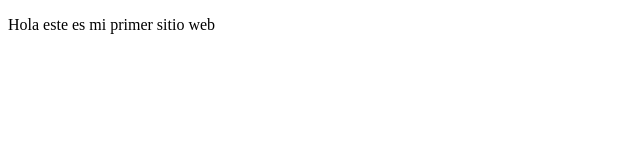
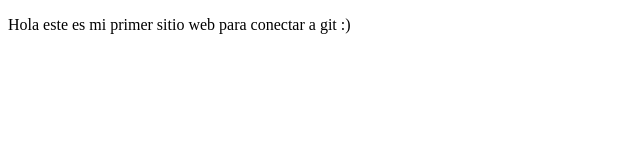
Before and after one commit to atrojgl/proyectodemo, a plain HTML site: page index.html in a window 1280 px wide. Shown: the whole page, without its empty margins (0-640 px from the left). Drawn offline with Linux system fonts and the light colour scheme.

Commit message:
Primeros Cambios agregados

```diff
--- a/index.html
+++ b/index.html
@@ -7,6 +7,6 @@
     <title>HOla Mundo</title>
 </head>
 <body>
-    <p>Hola este es mi primer sitio web</p>
+    <p>Hola este es mi primer sitio web para conectar a git :)</p>
 </body>
 </html>
```
